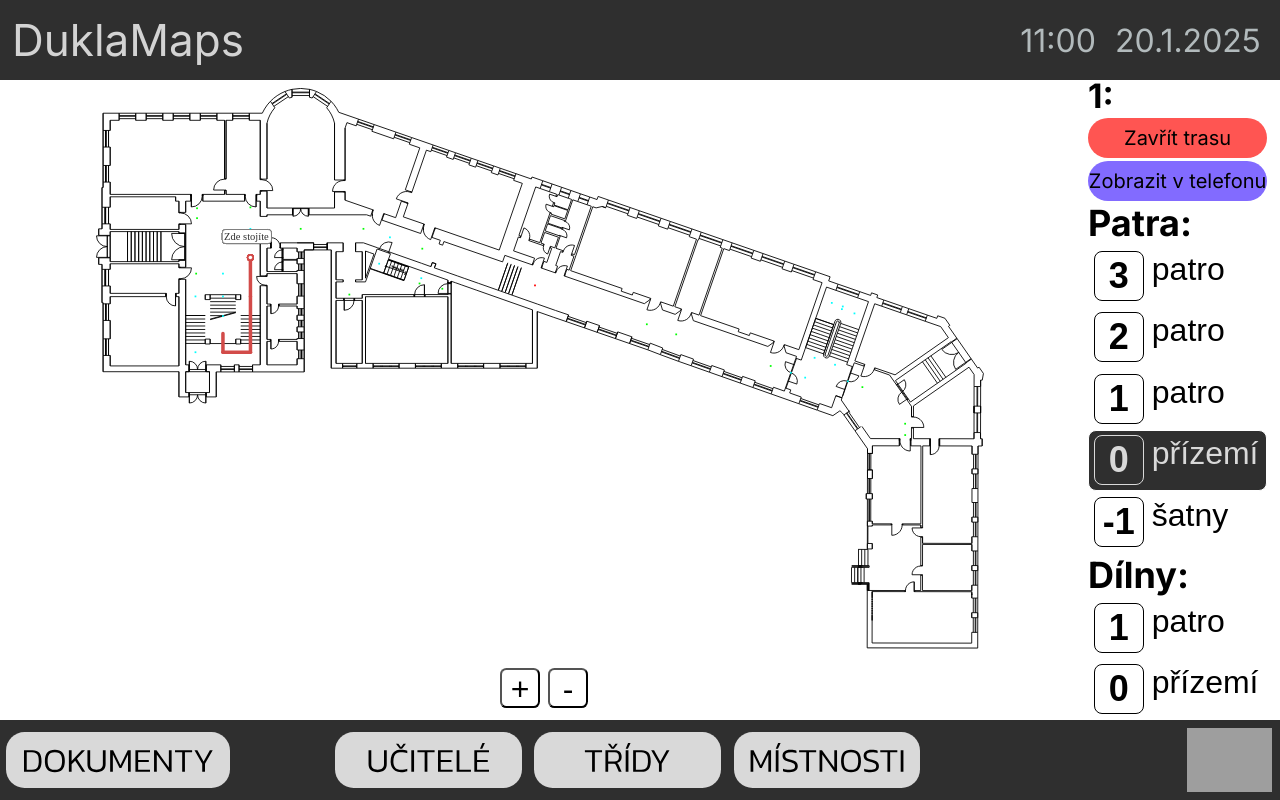
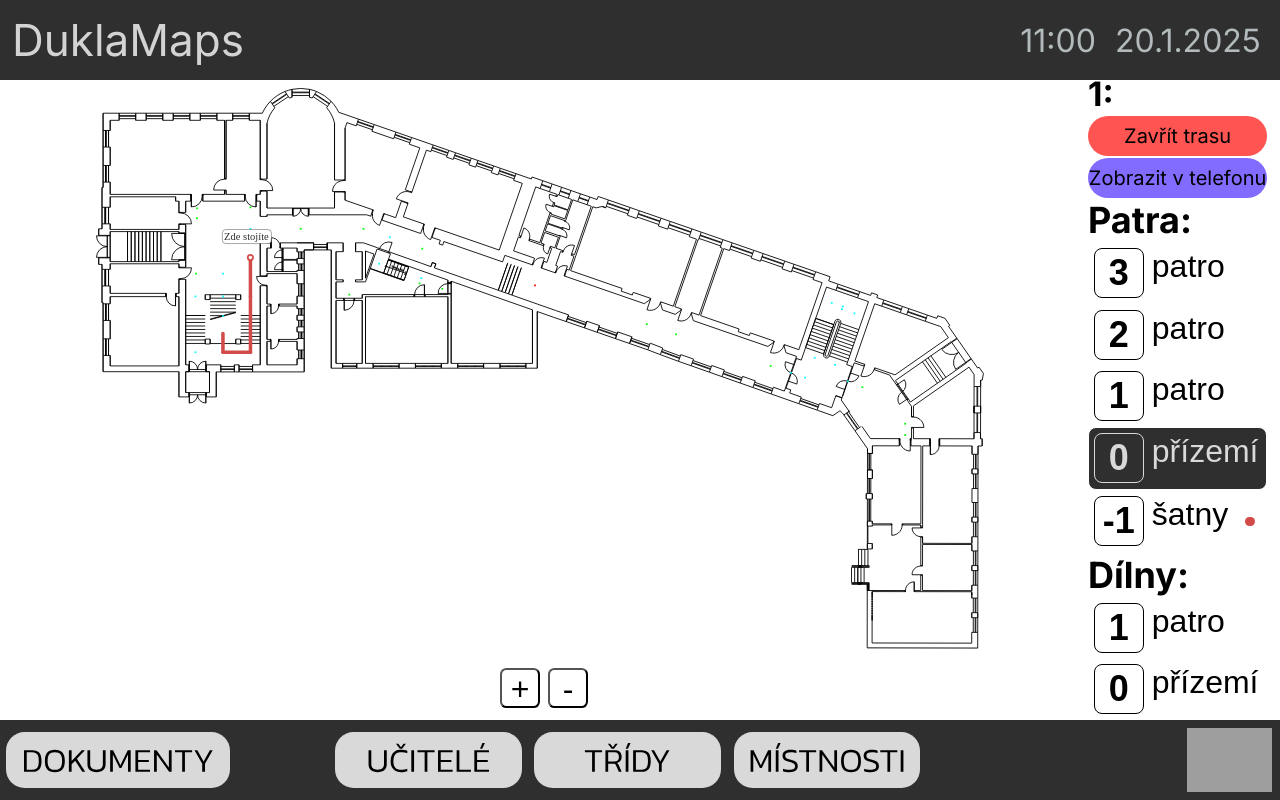
Before and after one commit to DuklaLabs/DuklaMaps, a Flask app: page /navigate/1 in a window 1280 px wide. Run offline with Flask 3, Linux system fonts and the light colour scheme; data that the repository does not hold is empty; grey boxes are pictures that could not be loaded.

Commit message:
znázornění aktivních pater

```diff
--- a/static/script.js
+++ b/static/script.js
@@ -789,10 +789,13 @@ function clearMap() {
         wayPointBackgrounds.forEach(element => element.remove());
 
         document.getElementById("route-options").style.display = "none";
+        document.getElementById("patrobutton" + i).style.display = "none";
     }
 }
 
 function displayRoute(route) {
+    const floors = []; // Array to store the floors
+
     for (let i = 0; i <= 4; i++) {
         const svgEmbed = document.getElementById(`patro${i}`);
         const originalDisplay = svgEmbed.style.display;
@@ -806,6 +809,13 @@ function displayRoute(route) {
             for (let j = 0; j < route.length - 1; j++) {
                 //spojí dva body čarou
                 drawLine(svgDoc, route[j], route[j + 1]);
+            }
+
+            // Add the floor to the array if it is part of the route
+            if (route.some(point => svgDoc.getElementById(point))) {
+                floors.push(i);
+                document.getElementById("patrobutton" + i).style.display = "block";
+            }
 
             //označí start
             const startELement = svgDoc.getElementById(route[0]);
@@ -857,7 +867,6 @@ function displayRoute(route) {
                 // Append the rect before the startLabel
                 svgDoc.documentElement.appendChild(startrect);
                 svgDoc.documentElement.appendChild(startLabel);
-                }
             }
 
             //označí cíl
@@ -918,6 +927,7 @@ function displayRoute(route) {
 
         svgEmbed.style.display = originalDisplay; // Revert the display property back to its original value
     }
+    console.log('floors:', floors);
 }
 
 //Navigace
--- a/static/styles.css
+++ b/static/styles.css
@@ -166,9 +166,11 @@ body {
     justify-content: center;
     font-size: 4.5vh;
     font-weight: 700;
+    margin-right: 1vh;
 }
 .patro {
     display: flex;
+    justify-content: space-between;
     flex-direction: row;
     padding: 0.6vh;
     background-color: transparent;
@@ -177,6 +179,16 @@ body {
     cursor: pointer;
     /* min-width: 260px; */
     width: 14vw;
+}
+.usedfloor {
+    display: none;
+    height: 1.2vh;
+    width: 1.2vh;
+    background-color: #d24b49;
+    border-radius: 1vh;
+    margin: 2.6vh;
+    margin-left: 0;
+    margin-right: 0.8vh;
 }
 .selected {
     background-color: #2f2f2f;
--- a/templates/index.html
+++ b/templates/index.html
@@ -82,29 +82,39 @@
                         <h1 style="font-size: 4.5vh; margin-bottom: 0vh; margin-top: 0vh;">Patra:</h1>
                         <div class="patra-buttons">
                             <button onclick="showFloor(0)" class="patro">
+                                <div style="display: flex;">
                                     <div class="patro-number">3</div>
-                                <div style="width: 1vh;"></div> <!-- Menší mezera -->
                                     <div class="patro-name">patro</div>
+                                </div>
+                                <div class="usedfloor" id="patrobutton0"></div>
                             </button>
                             <button onclick="showFloor(1)" class="patro">
+                                <div style="display: flex;">
                                     <div class="patro-number">2</div>
-                                <div style="width: 1vh;"></div> <!-- Menší mezera -->
                                     <div class="patro-name">patro</div>
+                                </div>
+                                <div class="usedfloor" id="patrobutton1"></div>
                             </button>
                             <button onclick="showFloor(2)" class="patro">
+                                <div style="display: flex;">
                                     <div class="patro-number">1</div>
-                                <div style="width: 1vh;"></div> <!-- Menší mezera -->
                                     <div class="patro-name">patro</div>
+                                </div>
+                                <div class="usedfloor" id="patrobutton2"></div>
                             </button>
                             <button onclick="showFloor(3)" class="patro selected">
+                                <div style="display: flex;">
                                     <div class="patro-number">0</div>
-                                <div style="width: 1vh;"></div> <!-- Menší mezera -->
                                     <div class="patro-name">přízemí</div>
+                                </div>
+                                <div class="usedfloor" id="patrobutton3"></div>
                             </button>
                             <button onclick="showFloor(4)" class="patro">
+                                <div style="display: flex;">
                                     <div class="patro-number">-1</div>
-                                <div style="width: 1vh;"></div> <!-- Menší mezera -->
                                     <div class="patro-name">šatny</div>
+                                </div>
+                                <div class="usedfloor" id="patrobutton4"></div>
                             </button>
                         </div>
                     </div>
@@ -112,14 +122,18 @@
                         <h1 style="font-size: 4.5vh; margin-bottom: 0vh; margin-top: 0vh;">Dílny:</h1>
                         <div class="patra-buttons">
                             <button onclick="comingSoon()" class="patro">
+                                <div style="display: flex;">
                                     <div class="patro-number">1</div>
-                            <div style="width: 1vh;"></div>
                                     <div class="patro-name">patro</div>
+                                </div>
+                                <div class="usedfloor" id="patrobutton"></div>
                             </button>
                             <button onclick="comingSoon()" class="patro">
+                                <div style="display: flex;">
                                     <div class="patro-number">0</div>
-                            <div style="width: 1vh;"></div>
                                     <div class="patro-name">přízemí</div>
+                                </div>
+                                <div class="usedfloor" id="patrobutton"></div>
                             </button>
                         </div>
                     </div>
```
Lines whose indentation alone changed are shown as unchanged.
